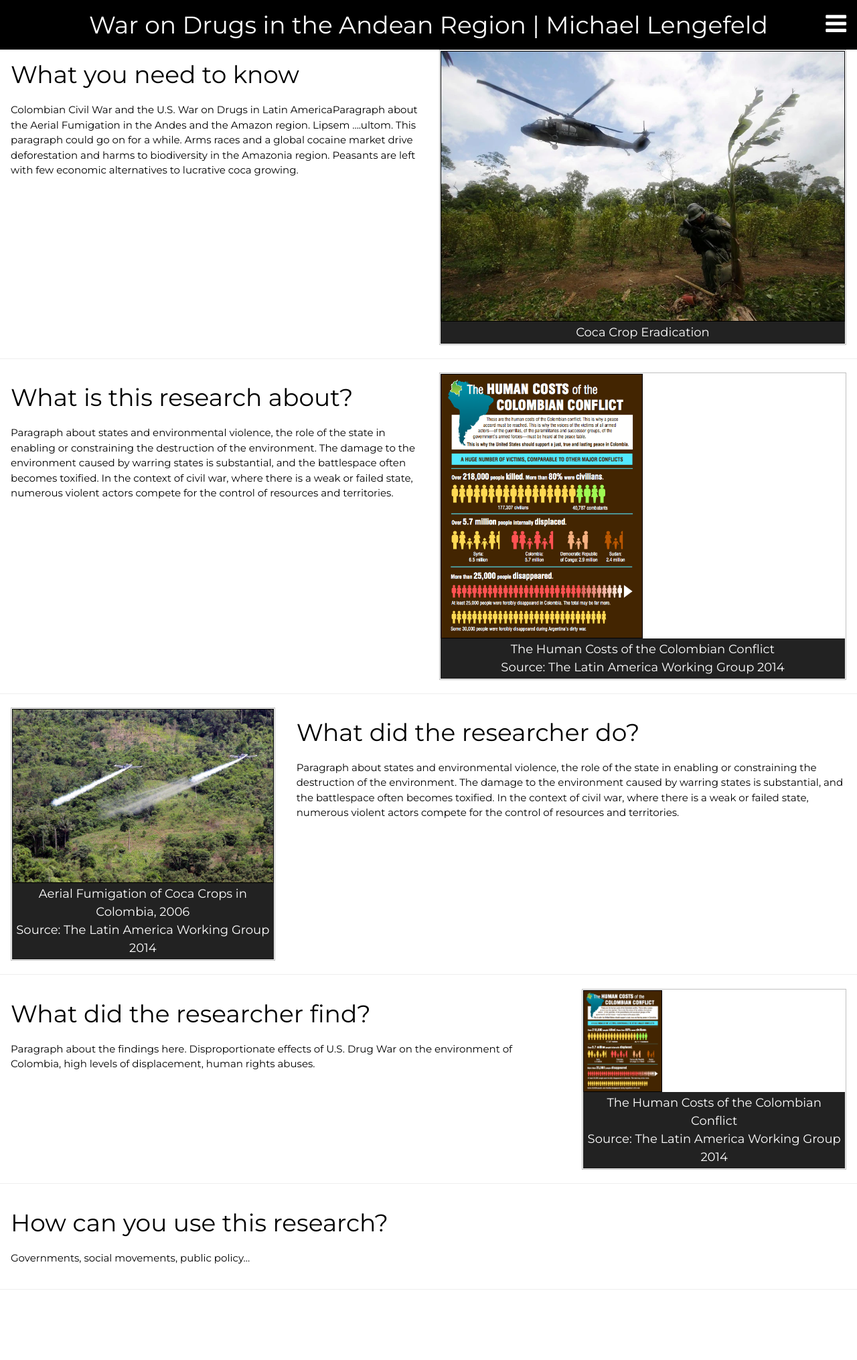
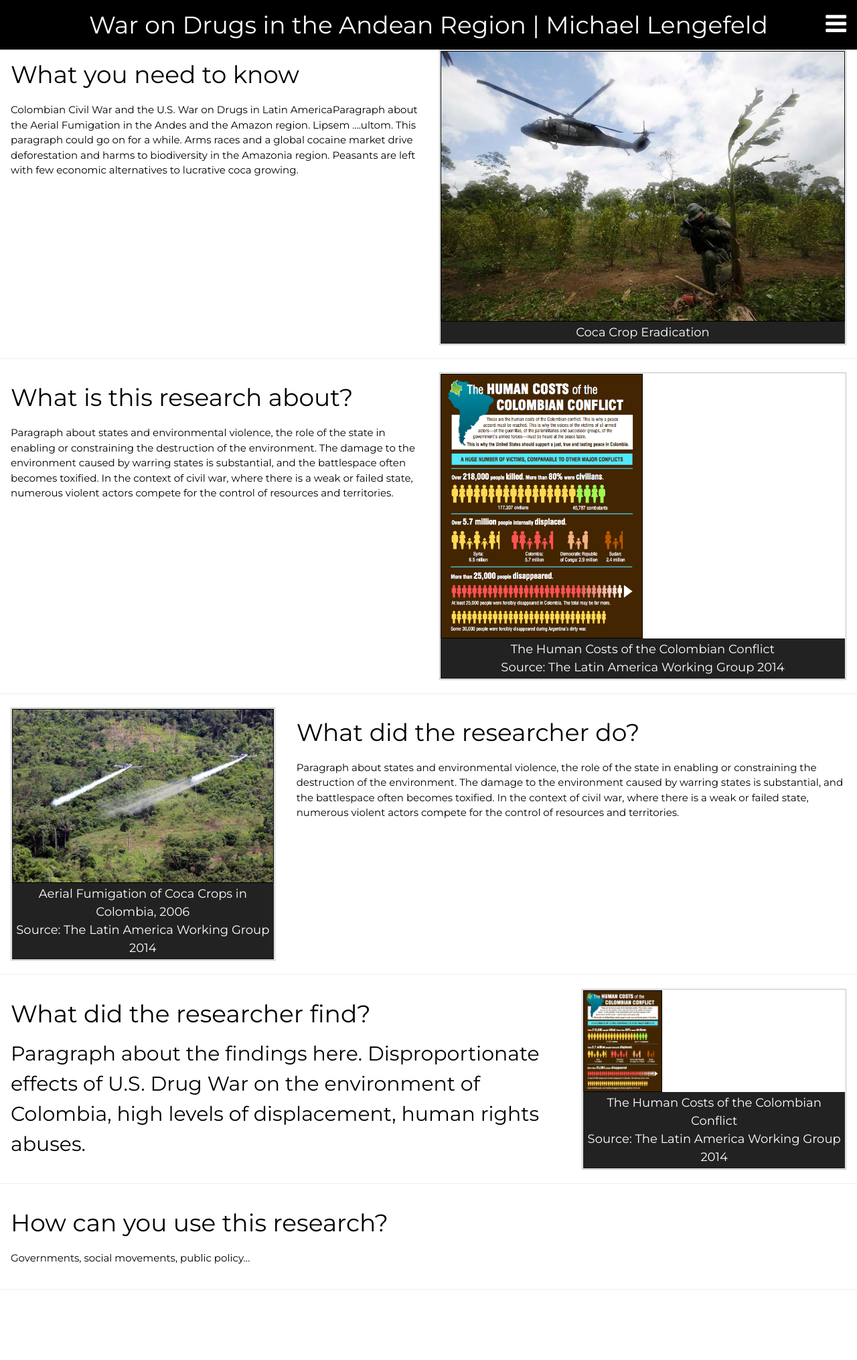
Before and after one commit to resilience1/resilience1.github.io, a Jekyll site: the page built from research/colombia.html, in a window 1280 px wide. Shown: the whole page at 67% size. Built offline with Jekyll 4.4.1, drawn with Linux system fonts in a browser that asks for light colours; nearby versions of some CDN libraries.

```diff
--- a/research/colombia.html
+++ b/research/colombia.html
@@ -117,10 +117,10 @@ title: War on Drugs | Michael Lengefeld
 	<div class="w3-row">
 		<div class="w3-twothird w3-container">
 			<h1>What did the researcher find?</h1>
-				<p>Paragraph about the findings here. Disproportionate effects of U.S. Drug War
+				<h2>Paragraph about the findings here. Disproportionate effects of U.S. Drug War
 					on the environment of Colombia, high levels of displacement,
 					human rights abuses.
-				</p>
+				</h2>
 		</div>
 		<div class="w3-third w3-container">
 			<figure class="item">
```
